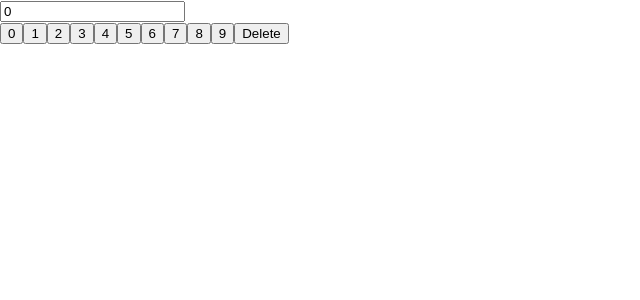
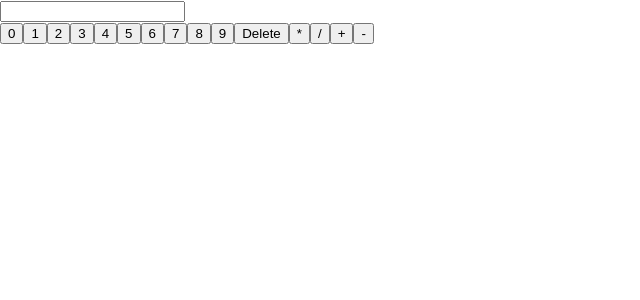
Before and after one commit to chimny/calculator, a React (Create React App) app: page / in a window 1280 px wide. Shown: the top 300 px of the page, without its empty margins (0-640 px from the left). Built offline with nearby package versions, Linux system fonts and the light colour scheme.

Commit message:
working on calculationslice to keep all necessary data in one place

```diff
--- /dev/null
+++ b/src/components/CalculationButton.jsx
@@ -0,0 +1,16 @@
+import {useDispatch,useSelector} from "react-redux";
+import {addElement} from '../redux/slices/calculationSlice'
+
+
+export const CalculationButton = (props)=>{
+
+    const firstNumber = useSelector((state)=> state.inputValue.value);
+const dispatch = useDispatch();
+    const updateFunction = (symbol) => {
+        dispatch(addElement(symbol));
+    }
+
+    return(
+        <button onClick={()=> updateFunction(props.symbol)}>{props.symbol} {firstNumber}</button>
+    )
+}
--- a/src/components/Keyboard.jsx
+++ b/src/components/Keyboard.jsx
@@ -1,17 +1,18 @@
-
 import {Button} from "./Button";
 import {BackButton} from "./BackButton";
+import {CalculationButton} from "./CalculationButton";
 
 const numbers = [0, 1, 2, 3, 4, 5, 6, 7, 8, 9]
-
+const symbols = ['*','/','+','-']
 export const Keyboard = () => {
 
     return (
         <>
             {
-                numbers.map(number => <Button number={number} key={number} />)
+                numbers.map(number => <Button number={number} key={number}/>)
             }
-<BackButton/>
+            <BackButton/>
+            {symbols.map(symbol => <CalculationButton symbol={symbol} key={symbol}/>)}
         </>
     )
 
--- /dev/null
+++ b/src/redux/slices/calculationSlice.js
@@ -0,0 +1,21 @@
+import {createSlice} from "@reduxjs/toolkit";
+const initialState = {firstNumber:null,operator:null,secondNumber:null};
+
+
+
+
+export const calculationSlice = createSlice({
+    name: 'calculationSlice',
+    initialState,
+    reducers: {
+  addElement: (state,action)=>{
+      const prevState = state.firstNumber
+      state.firstNumber = action
+  }
+    }
+})
+
+
+export const {addElement} = calculationSlice.actions;
+
+export default calculationSlice.reducer;
--- a/src/redux/slices/inputSlice.js
+++ b/src/redux/slices/inputSlice.js
@@ -1,7 +1,7 @@
 import {createSlice} from "@reduxjs/toolkit";
 
 const initialState = {
-    value: 0,
+    value: '',
 }
 
 export const inputSlice = createSlice({
--- a/src/redux/store.js
+++ b/src/redux/store.js
@@ -1,8 +1,10 @@
 import {configureStore} from "@reduxjs/toolkit";
 import inputReducer from "./slices/inputSlice";
+import calculationReducer from "./slices/calculationSlice";
 
 export const store = configureStore({
     reducer: {
-        inputValue: inputReducer
+        inputValue: inputReducer,
+        operationSequence: calculationReducer
     },
 })
```
